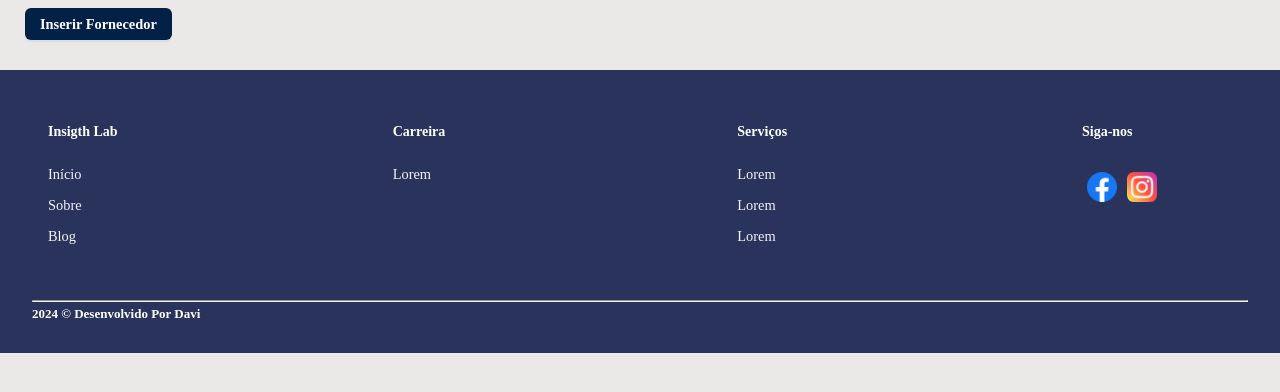
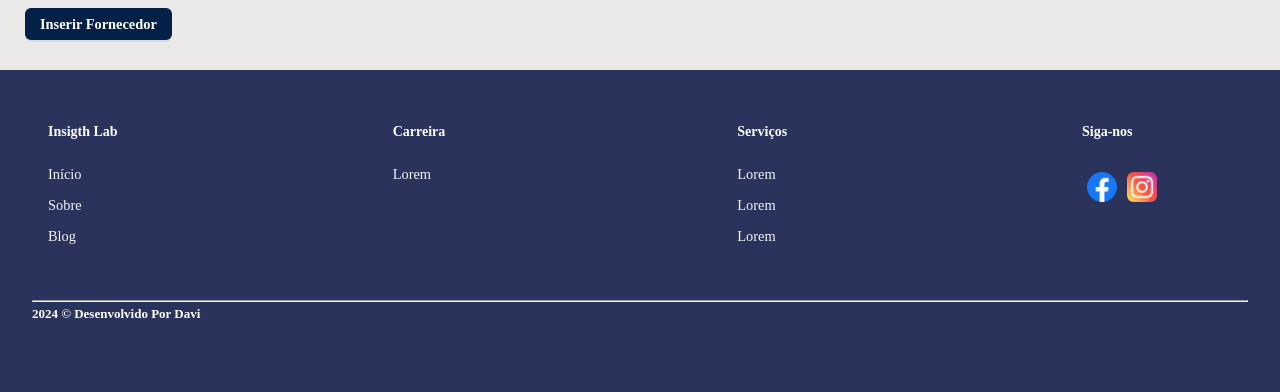
Before and after one commit to DaviMaroto/Sistema-utilizando-Ant-Design, a React (Vite) app: page / in a window 1280 px wide. Shown: the part 378-770 px from the top of the page. Built offline with nearby package versions, Linux system fonts and the light colour scheme; no server answers.

Commit message:
Finalização da Aplicação

```diff
--- a/src/footer/Footer.css
+++ b/src/footer/Footer.css
@@ -3,6 +3,7 @@
 }
 .footer{
     background-color: #29335c;
+    min-height: 50vh;
 }
 .sb__footer{
     display: flex;
```
